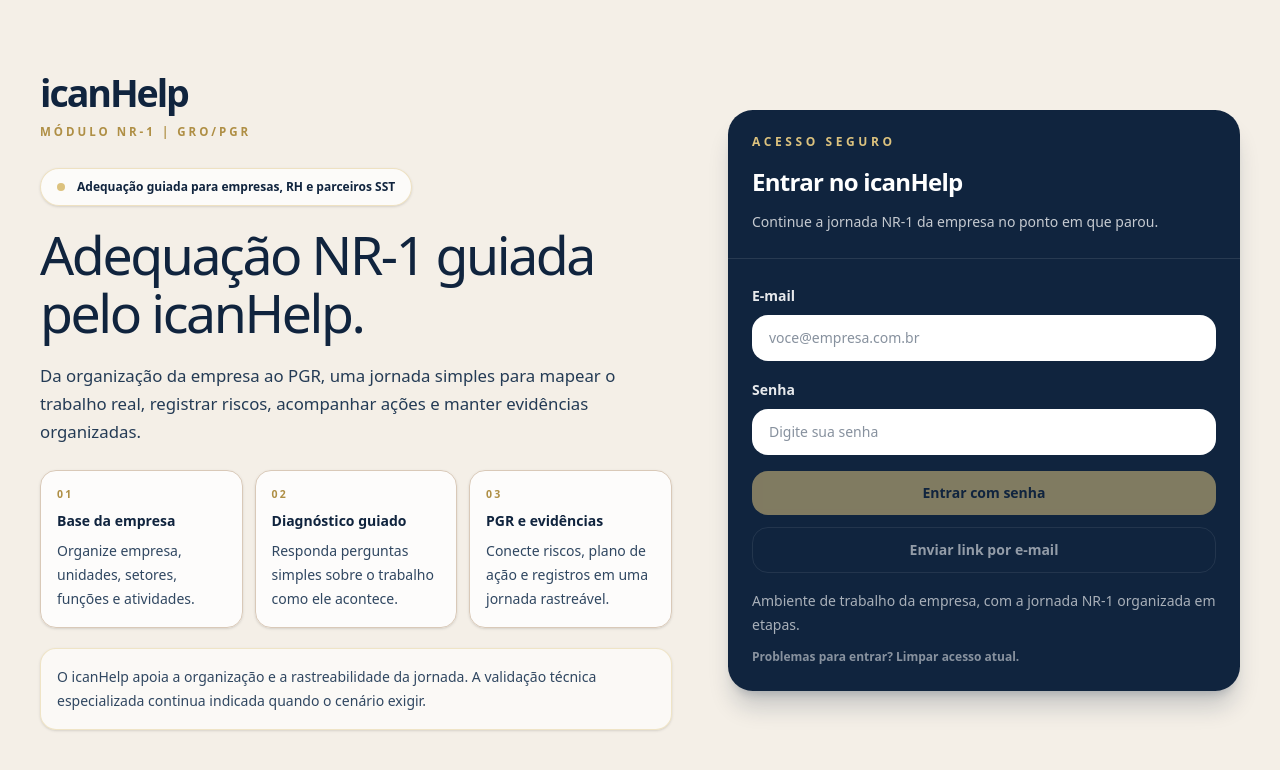
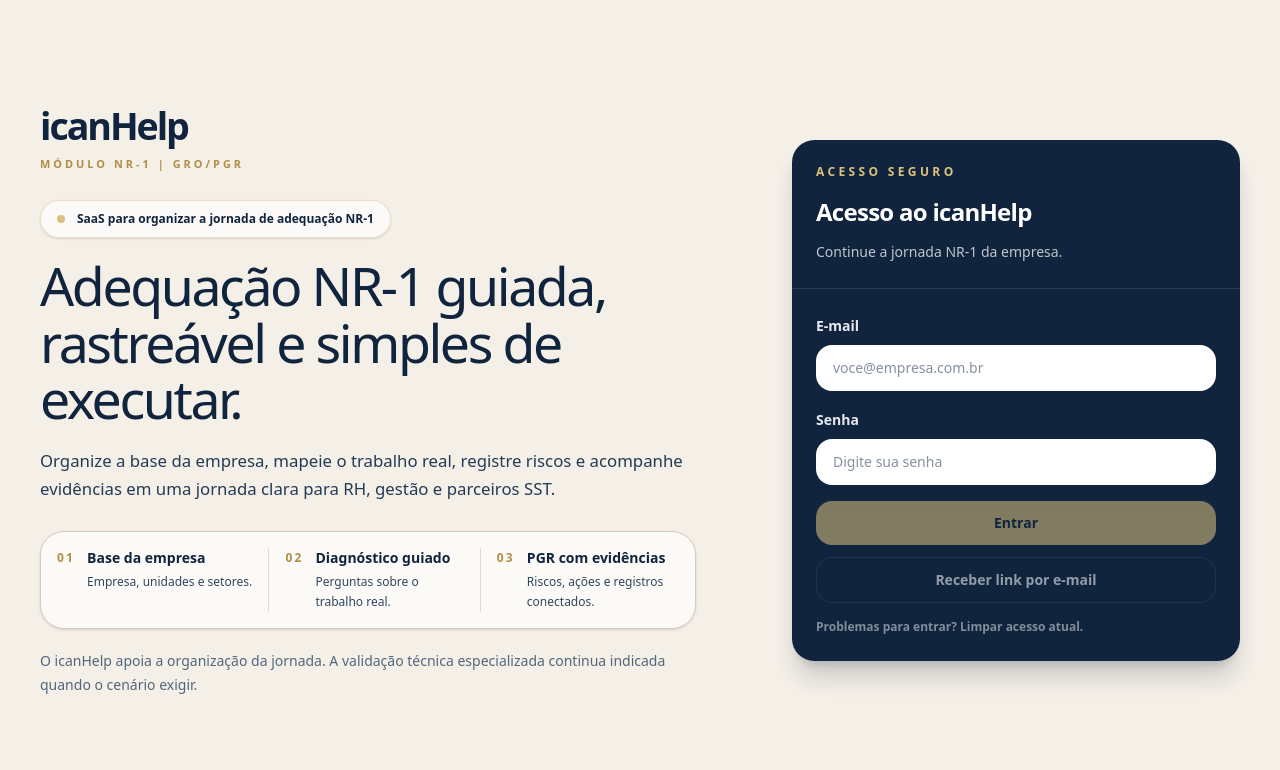
Before and after one commit to jpozza-alt/icanhelp-mvp, a Next.js app: page /login in a window 1280 px wide. Shown: the top 770 px of the page. Built offline with nearby package versions, Linux system fonts and the light colour scheme; no server answers.

Commit message:
style(login): apply minimal premium b2b landing

```diff
--- a/app/login/page.tsx
+++ b/app/login/page.tsx
@@ -126,79 +126,81 @@
   }
 return (
     <main className="min-h-dvh overflow-x-hidden bg-[#f4efe7] text-[#10243e]">
-      <section className="mx-auto grid min-h-dvh w-full max-w-7xl gap-6 px-5 py-5 sm:px-7 lg:grid-cols-[0.98fr_0.82fr] lg:items-center lg:px-10 xl:gap-10">
+      <section className="mx-auto grid min-h-dvh w-full max-w-7xl gap-8 px-5 py-6 sm:px-8 lg:grid-cols-[1fr_0.78fr] lg:items-center lg:px-10">
         <div className="flex min-w-0 flex-col justify-center">
-          <header className="mb-6 sm:mb-7">
-            <p className="text-3xl font-bold tracking-[-0.055em] text-[#10243e] sm:text-[2.35rem]">
+          <header className="mb-7">
+            <p className="text-3xl font-semibold tracking-[-0.055em] text-[#10243e] sm:text-[2.35rem]">
               icanHelp
             </p>
-            <p className="mt-2 text-[0.66rem] font-bold uppercase tracking-[0.26em] text-[#af8f45] sm:text-[0.72rem]">
+            <p className="mt-2 text-[0.68rem] font-bold uppercase tracking-[0.28em] text-[#af8f45]">
               Módulo NR-1 | GRO/PGR
             </p>
           </header>
 
-          <div className="mb-5 inline-flex w-fit max-w-full items-center gap-3 rounded-full border border-[#dcc27e]/45 bg-white/75 px-4 py-2 text-xs font-semibold text-[#10243e] shadow-sm">
+          <div className="mb-5 inline-flex w-fit max-w-full items-center gap-3 rounded-full border border-[#dcc27e]/45 bg-white/70 px-4 py-2 text-xs font-semibold text-[#10243e] shadow-sm">
             <span className="h-2 w-2 shrink-0 rounded-full bg-[#dcc27e]" />
-            <span className="leading-5">Adequação guiada para empresas, RH e parceiros SST</span>
+            <span className="leading-5">SaaS para organizar a jornada de adequação NR-1</span>
           </div>
 
-          <h1 className="max-w-3xl text-[2.15rem] font-medium leading-[1.08] tracking-[-0.045em] text-[#10243e] sm:text-[2.8rem] lg:text-[3.15rem] xl:text-[3.35rem]">
-            Adequação NR-1 guiada pelo icanHelp.
+          <h1 className="max-w-3xl text-[2.25rem] font-medium leading-[1.05] tracking-[-0.045em] text-[#10243e] sm:text-[3rem] lg:text-[3.35rem]">
+            Adequação NR-1 guiada, rastreável e simples de executar.
           </h1>
 
-          <p className="mt-5 max-w-3xl text-base leading-7 text-[#243b55] sm:text-[1.05rem]">
-            Da organização da empresa ao PGR, uma jornada simples para mapear o
-            trabalho real, registrar riscos, acompanhar ações e manter evidências
-            organizadas.
+          <p className="mt-5 max-w-2xl text-base leading-7 text-[#243b55] sm:text-[1.05rem]">
+            Organize a base da empresa, mapeie o trabalho real, registre riscos e
+            acompanhe evidências em uma jornada clara para RH, gestão e parceiros
+            SST.
           </p>
 
-          <div className="mt-6 grid max-w-4xl gap-3 sm:grid-cols-3">
-            <div className="rounded-2xl border border-[#d9c9b8] bg-white/82 p-4 shadow-sm">
-              <p className="text-[0.66rem] font-black uppercase tracking-[0.2em] text-[#af8f45]">01</p>
-              <p className="mt-2 text-sm font-bold text-[#10243e]">Base da empresa</p>
-              <p className="mt-2 text-sm leading-6 text-[#304761]">
-                Organize empresa, unidades, setores, funções e atividades.
-              </p>
-            </div>
+          <div className="mt-7 max-w-3xl rounded-3xl border border-[#d9c9b8] bg-white/68 p-4 shadow-sm">
+            <div className="grid gap-3 text-sm text-[#10243e] sm:grid-cols-3">
+              <div className="flex items-start gap-3">
+                <span className="mt-0.5 text-xs font-black tracking-[0.18em] text-[#af8f45]">01</span>
+                <div>
+                  <p className="font-bold">Base da empresa</p>
+                  <p className="mt-1 text-xs leading-5 text-[#304761]">Empresa, unidades e setores.</p>
+                </div>
+              </div>
 
-            <div className="rounded-2xl border border-[#d9c9b8] bg-white/82 p-4 shadow-sm">
-              <p className="text-[0.66rem] font-black uppercase tracking-[0.2em] text-[#af8f45]">02</p>
-              <p className="mt-2 text-sm font-bold text-[#10243e]">Diagnóstico guiado</p>
-              <p className="mt-2 text-sm leading-6 text-[#304761]">
-                Responda perguntas simples sobre o trabalho como ele acontece.
-              </p>
-            </div>
+              <div className="flex items-start gap-3 border-t border-[#d9c9b8]/70 pt-3 sm:border-l sm:border-t-0 sm:pl-4 sm:pt-0">
+                <span className="mt-0.5 text-xs font-black tracking-[0.18em] text-[#af8f45]">02</span>
+                <div>
+                  <p className="font-bold">Diagnóstico guiado</p>
+                  <p className="mt-1 text-xs leading-5 text-[#304761]">Perguntas sobre o trabalho real.</p>
+                </div>
+              </div>
 
-            <div className="rounded-2xl border border-[#d9c9b8] bg-white/82 p-4 shadow-sm">
-              <p className="text-[0.66rem] font-black uppercase tracking-[0.2em] text-[#af8f45]">03</p>
-              <p className="mt-2 text-sm font-bold text-[#10243e]">PGR e evidências</p>
-              <p className="mt-2 text-sm leading-6 text-[#304761]">
-                Conecte riscos, plano de ação e registros em uma jornada rastreável.
-              </p>
+              <div className="flex items-start gap-3 border-t border-[#d9c9b8]/70 pt-3 sm:border-l sm:border-t-0 sm:pl-4 sm:pt-0">
+                <span className="mt-0.5 text-xs font-black tracking-[0.18em] text-[#af8f45]">03</span>
+                <div>
+                  <p className="font-bold">PGR com evidências</p>
+                  <p className="mt-1 text-xs leading-5 text-[#304761]">Riscos, ações e registros conectados.</p>
+                </div>
+              </div>
             </div>
           </div>
 
-          <div className="mt-5 max-w-4xl rounded-2xl border border-[#dcc27e]/40 bg-white/62 p-4 text-sm leading-6 text-[#304761] shadow-sm">
-            O icanHelp apoia a organização e a rastreabilidade da jornada. A validação
-            técnica especializada continua indicada quando o cenário exigir.
-          </div>
+          <p className="mt-5 max-w-2xl text-sm leading-6 text-[#52677e]">
+            O icanHelp apoia a organização da jornada. A validação técnica
+            especializada continua indicada quando o cenário exigir.
+          </p>
         </div>
 
         <aside
           data-session-status={sessionStatus ?? ""}
-          className="mx-auto w-full max-w-lg rounded-[1.55rem] bg-[#10243e] text-white shadow-xl shadow-[#10243e]/20 lg:mx-0 lg:justify-self-end"
+          className="mx-auto w-full max-w-md rounded-[1.4rem] bg-[#10243e] text-white shadow-xl shadow-[#10243e]/18 lg:mx-0 lg:justify-self-end"
         >
           <div className="p-6">
-            <p className="text-xs font-bold uppercase tracking-[0.3em] text-[#dcc27e]">
+            <p className="text-xs font-bold uppercase tracking-[0.28em] text-[#dcc27e]">
               Acesso seguro
             </p>
 
             <h2 className="mt-4 text-2xl font-semibold tracking-[-0.03em]">
-              Entrar no icanHelp
+              Acesso ao icanHelp
             </h2>
 
-            <p className="mt-3 text-sm leading-6 text-white/76">
-              Continue a jornada NR-1 da empresa no ponto em que parou.
+            <p className="mt-3 text-sm leading-6 text-white/74">
+              Continue a jornada NR-1 da empresa.
             </p>
           </div>
 
@@ -241,7 +243,7 @@
                 disabled={!canSubmit}
                 className="w-full rounded-2xl bg-[#dcc27e] px-5 py-3 text-sm font-bold text-[#10243e] transition hover:bg-[#ead28f] disabled:cursor-not-allowed disabled:opacity-55"
               >
-                Entrar com senha
+                Entrar
               </button>
             </form>
 
@@ -251,7 +253,7 @@
               disabled={!canSubmit}
               className="mt-3 w-full rounded-2xl border border-white/15 px-4 py-3 text-sm font-semibold text-white transition hover:bg-white/10 disabled:cursor-not-allowed disabled:opacity-55"
             >
-              Enviar link por e-mail
+              Receber link por e-mail
             </button>
 
             {message ? (
@@ -266,14 +268,10 @@
               </div>
             ) : null}
 
-            <p className="mt-4 text-sm leading-6 text-white/64">
-              Ambiente de trabalho da empresa, com a jornada NR-1 organizada em etapas.
-            </p>
-
             <button
               type="button"
               onClick={handleClearSession}
-              className="mt-3 text-left text-xs font-semibold text-white/50 underline-offset-4 transition hover:text-white hover:underline"
+              className="mt-4 text-left text-xs font-semibold text-white/48 underline-offset-4 transition hover:text-white hover:underline"
             >
               Problemas para entrar? Limpar acesso atual.
             </button>
```
